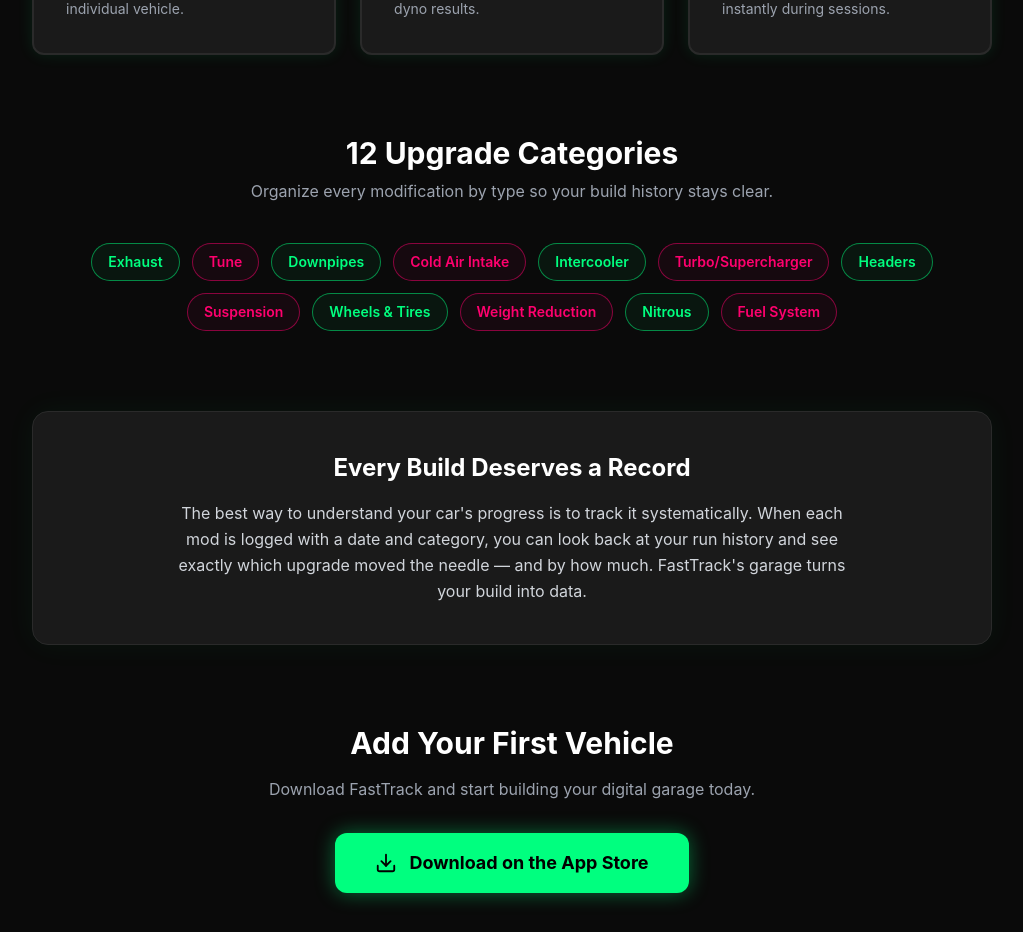
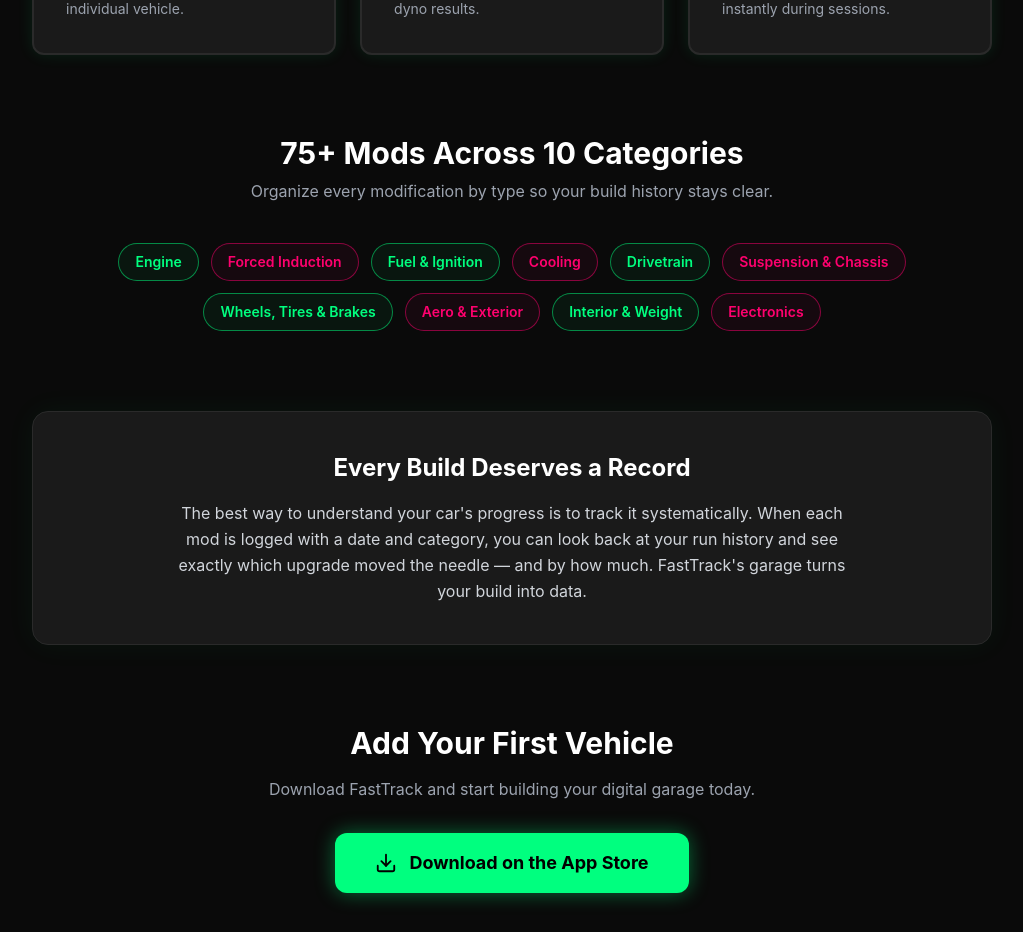
Before and after one commit to ahorner1117/FastTrack-Biz-Website, a React (Vite) app: page /garage in a window 1280 px wide. Shown: the part 1820-2752 px from the top of the page, without its empty margins (128-1151 px from the left). Built offline with nearby package versions, Linux system fonts and the light colour scheme.

Commit message:
feat: Update Instagram link in the footer and revise modification categories on the Garage page.

```diff
--- a/src/components/Footer.jsx
+++ b/src/components/Footer.jsx
@@ -84,7 +84,7 @@
             <Twitter size={24} />
           </a>
           <a
-            href="#"
+            href="https://www.instagram.com/fasttrack.app"
             className="text-[#00FF7F] hover:text-white transition-colors transform hover:scale-110 duration-300 drop-shadow-[0_0_5px_rgba(0,255,127,0.6)]"
             aria-label="Instagram"
             onClick={() => trackEvent('social_click', { platform: 'instagram' })}
--- a/src/pages/GaragePage.jsx
+++ b/src/pages/GaragePage.jsx
@@ -26,9 +26,9 @@
 );
 
 const MOD_CATEGORIES = [
-  'Exhaust', 'Tune', 'Downpipes', 'Cold Air Intake', 'Intercooler',
-  'Turbo/Supercharger', 'Headers', 'Suspension', 'Wheels & Tires',
-  'Weight Reduction', 'Nitrous', 'Fuel System',
+  'Engine', 'Forced Induction', 'Fuel & Ignition', 'Cooling', 'Drivetrain',
+  'Suspension & Chassis', 'Wheels, Tires & Brakes', 'Aero & Exterior',
+  'Interior & Weight', 'Electronics',
 ];
 
 const CrossLinks = () => (
@@ -160,7 +160,7 @@
             transition={{ duration: 0.5 }}
             className="mb-20"
           >
-            <h2 className="text-3xl font-bold text-white text-center mb-2">12 Upgrade Categories</h2>
+            <h2 className="text-3xl font-bold text-white text-center mb-2">75+ Mods Across 10 Categories</h2>
             <p className="text-gray-400 text-center mb-10">Organize every modification by type so your build history stays clear.</p>
             <div className="flex flex-wrap justify-center gap-3">
               {MOD_CATEGORIES.map((cat, i) => (
```
